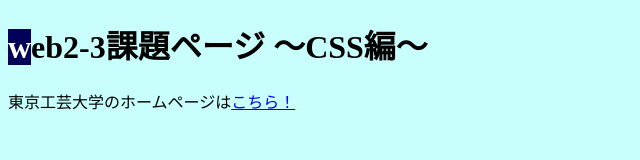
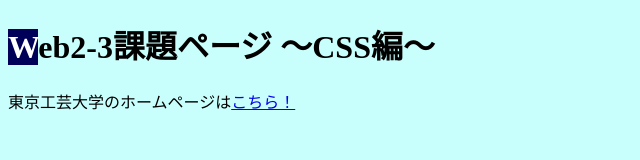
Before and after one commit to i-takabe/web2-3, a plain HTML site: page index.html in a window 1280 px wide. Shown: the whole page, without its empty margins (0-640 px from the left). Drawn offline with Linux system fonts and the light colour scheme.

Commit message:
Update index.html

```diff
--- a/index.html
+++ b/index.html
@@ -6,7 +6,7 @@
   <link rel="stylesheet" href="css/default.css" type="text/css">
 </head>
 <body bgcolor = "#C8FFFC">
-	<h1><span>w</span>eb2-3課題ページ ～CSS編～</h1>
+	<h1><span>W</span>eb2-3課題ページ ～CSS編～</h1>
 	<p>東京工芸大学のホームページは<a href="http://www.t-kougei.ac.jp">こちら！</a></p>
 </body>
 </html>
```
